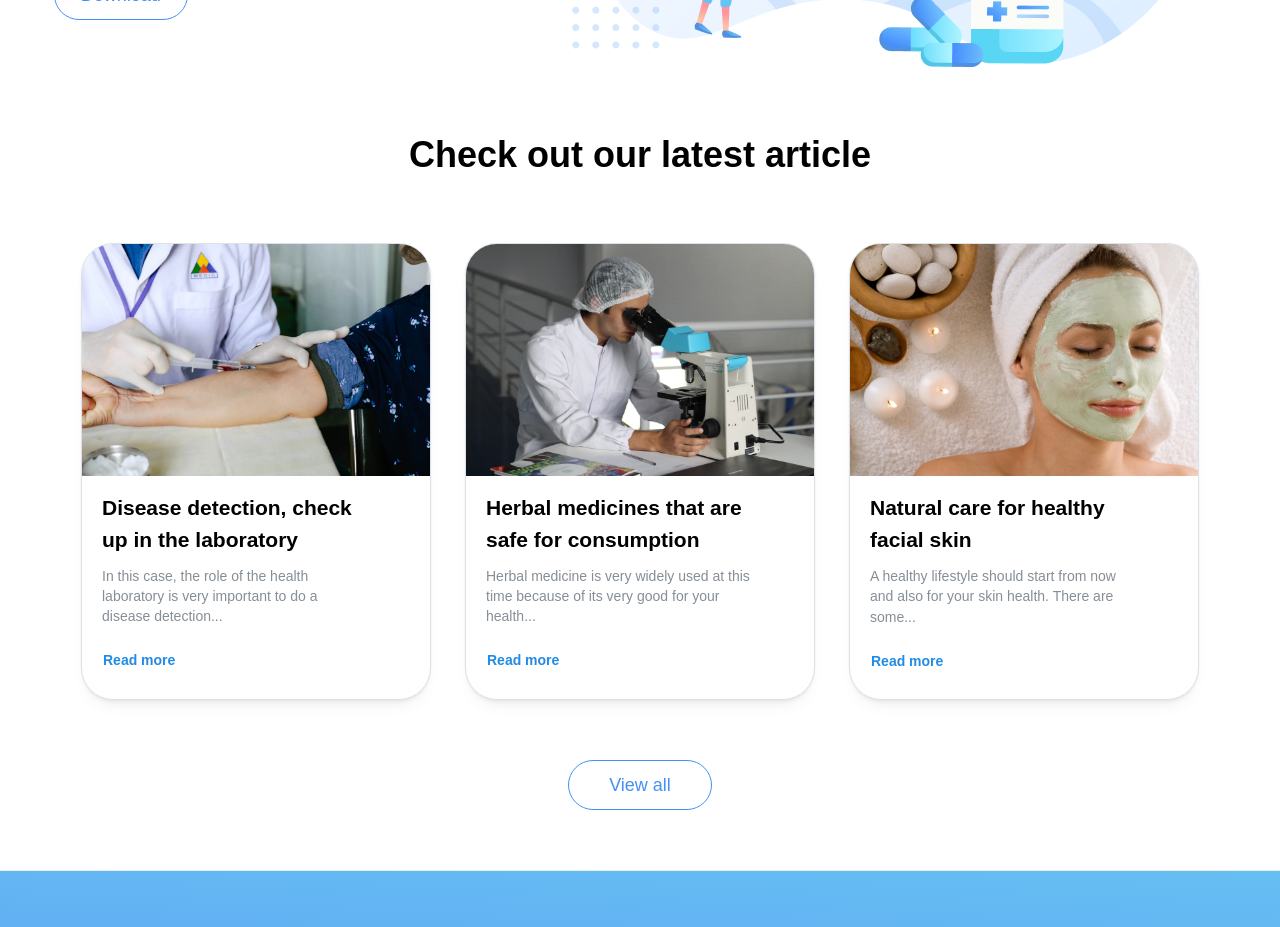
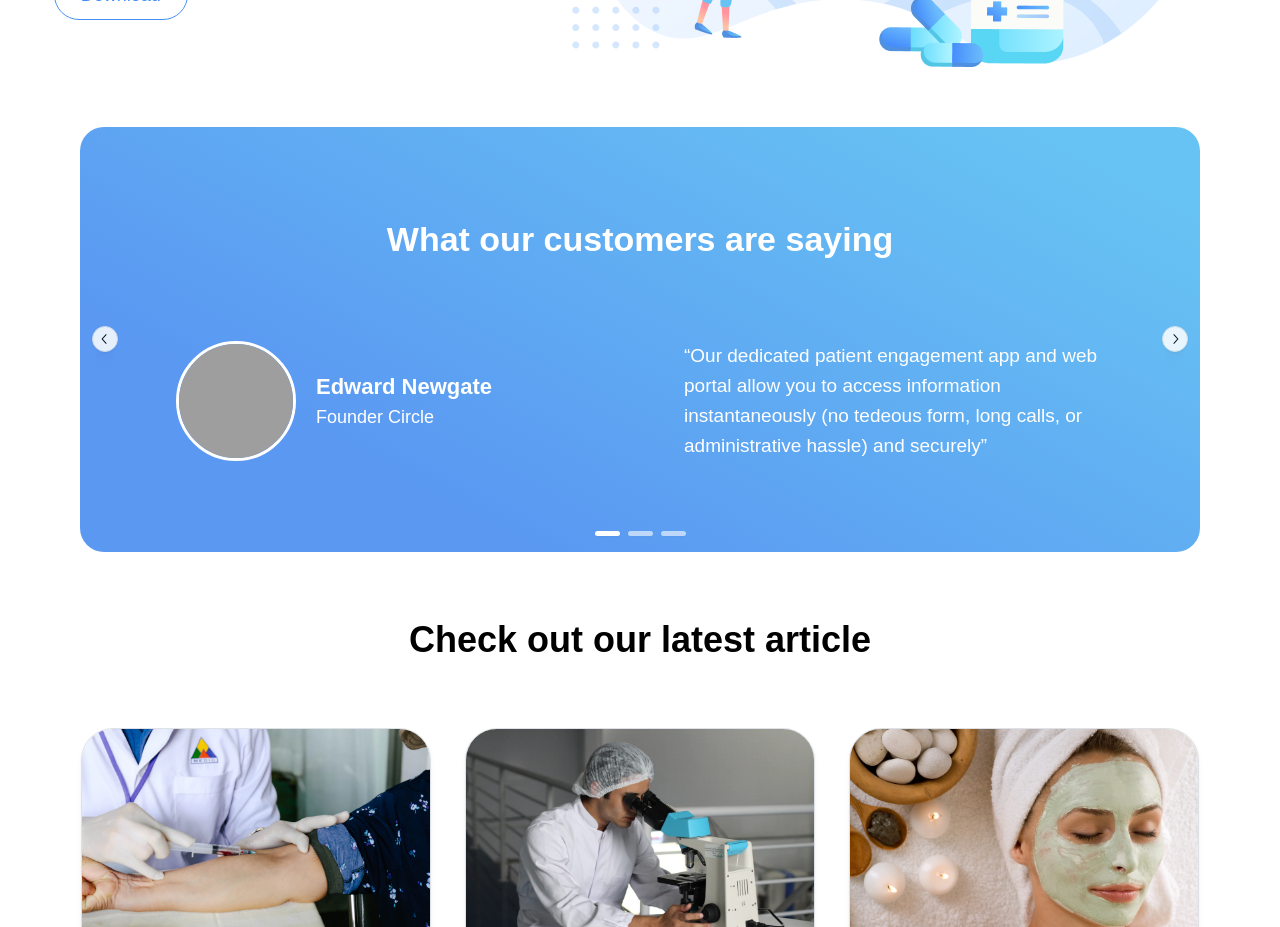
Before and after one commit to brendonn40/trafalgar-landing-page, a React (Vite) app: page / in a window 1280 px wide. Shown: the part 2840-3767 px from the top of the page. Built offline with nearby package versions, Linux system fonts and the light colour scheme; grey boxes are pictures that could not be loaded; a web font is replaced by a local one.

Commit message:
carousel

```diff
--- a/package.json
+++ b/package.json
@@ -10,8 +10,10 @@
     "preview": "vite preview"
   },
   "dependencies": {
+    "@mantine/carousel": "^7.1.5",
     "@mantine/core": "7.1.3",
     "@mantine/hooks": "7.1.3",
+    "embla-carousel-react": "^8.0.0-rc14",
     "react": "^18.2.0",
     "react-dom": "^18.2.0",
     "react-icons": "^4.11.0"
--- a/src/App.tsx
+++ b/src/App.tsx
@@ -7,6 +7,7 @@ import Services from "./components/Services";
 import Download from "./components/Download";
 import Articles from "./components/Articles";
 import { Footer } from "./components/Footer";
+import CarouselFeedback from "./components/Carousel";
 
 export default function App() {
   return <MantineProvider theme={theme}>
@@ -15,6 +16,7 @@ export default function App() {
     <HeroSection/>
     <Services/>
    <Download/>
+   <CarouselFeedback/>
    <Articles/>
    <Footer/>
     </Stack>
--- /dev/null
+++ b/src/components/Carousel/index.tsx
@@ -0,0 +1,36 @@
+import { Container } from '@mantine/core';
+import { Carousel } from '@mantine/carousel';
+import FeedbackCard from '../FeedbackCard';
+import '@mantine/carousel/styles.css';
+import { useIsMobile } from '../../hooks/useIsMobile';
+
+function CarouselFeedback() {
+  const isMobile = useIsMobile();
+  return (
+    <Container size={'xl'}>
+      {!isMobile ? (
+        <Carousel
+          maw={1120}
+          align={'center'}
+          withIndicators
+          loop
+          slidesToScroll={1}
+        >
+          <Carousel.Slide>
+            <FeedbackCard />
+          </Carousel.Slide>
+          <Carousel.Slide>
+            <FeedbackCard />
+          </Carousel.Slide>
+          <Carousel.Slide>
+            <FeedbackCard />
+          </Carousel.Slide>
+        </Carousel>
+      ) : (
+        <FeedbackCard />
+      )}
+    </Container>
+  );
+}
+
+export default CarouselFeedback;
--- /dev/null
+++ b/src/components/FeedbackCard/FeedbackCard.module.css
@@ -0,0 +1,10 @@
+.card {
+  border-radius: 24px;
+  background: linear-gradient(208deg, #67c3f3 9.05%, #5a98f2 76.74%);
+  color: #fff;
+  padding: 30px;
+  display: flex;
+  flex-direction: column;
+  justify-content: center;
+  gap: 80px;
+}
--- /dev/null
+++ b/src/components/FeedbackCard/index.tsx
@@ -0,0 +1,38 @@
+import { Avatar, Flex, Title, Text } from '@mantine/core';
+import classes from './FeedbackCard.module.css';
+import { useIsMobile } from '../../hooks/useIsMobile';
+function FeedbackCard() {
+    const isMobile = useIsMobile();
+  return (
+    <div className={classes.card} style={{width:isMobile ? 'fit-content':'1120px',height: isMobile ? 'fit-content':'425px'}}>
+      <Title ta={'center'} order={1}>What our customers are saying</Title>
+      <Flex justify={'space-around'} direction={isMobile ? 'column':'row'} gap={60}>
+        <Flex gap={20} justify={'center'} align={'center'}>
+          <Avatar
+            src={
+              'https://images.unsplash.com/photo-1584940120743-8981ca35b012?auto=format&fit=crop&q=80&w=1000&ixlib=rb-4.0.3&ixid=M3wxMjA3fDB8MHxzZWFyY2h8MTJ8fGd1eSUyMGluJTIwc3VpdHxlbnwwfHwwfHx8MA%3D%3D'
+            }
+            size={120}
+            style={{ border: 'solid 3px #fff' }}
+          />
+          <Flex direction={'column'}>
+            <Text fw={700} fz={22} c={'#fff'}>
+              Edward Newgate
+            </Text>
+            <Text fw={400} fz={18} c={'#fff'}>
+              Founder Circle
+            </Text>
+          </Flex>
+        </Flex>
+
+        <Text maw={420} fw={400} fz={19} lh={'30px'} c={'#fff'}>
+          “Our dedicated patient engagement app and web portal allow you to
+          access information instantaneously (no tedeous form, long calls, or
+          administrative hassle) and securely”
+        </Text>
+      </Flex>
+    </div>
+  );
+}
+
+export default FeedbackCard;
```
Also changed, not shown: 1 other file (tests, documents, lock files or other folders).
